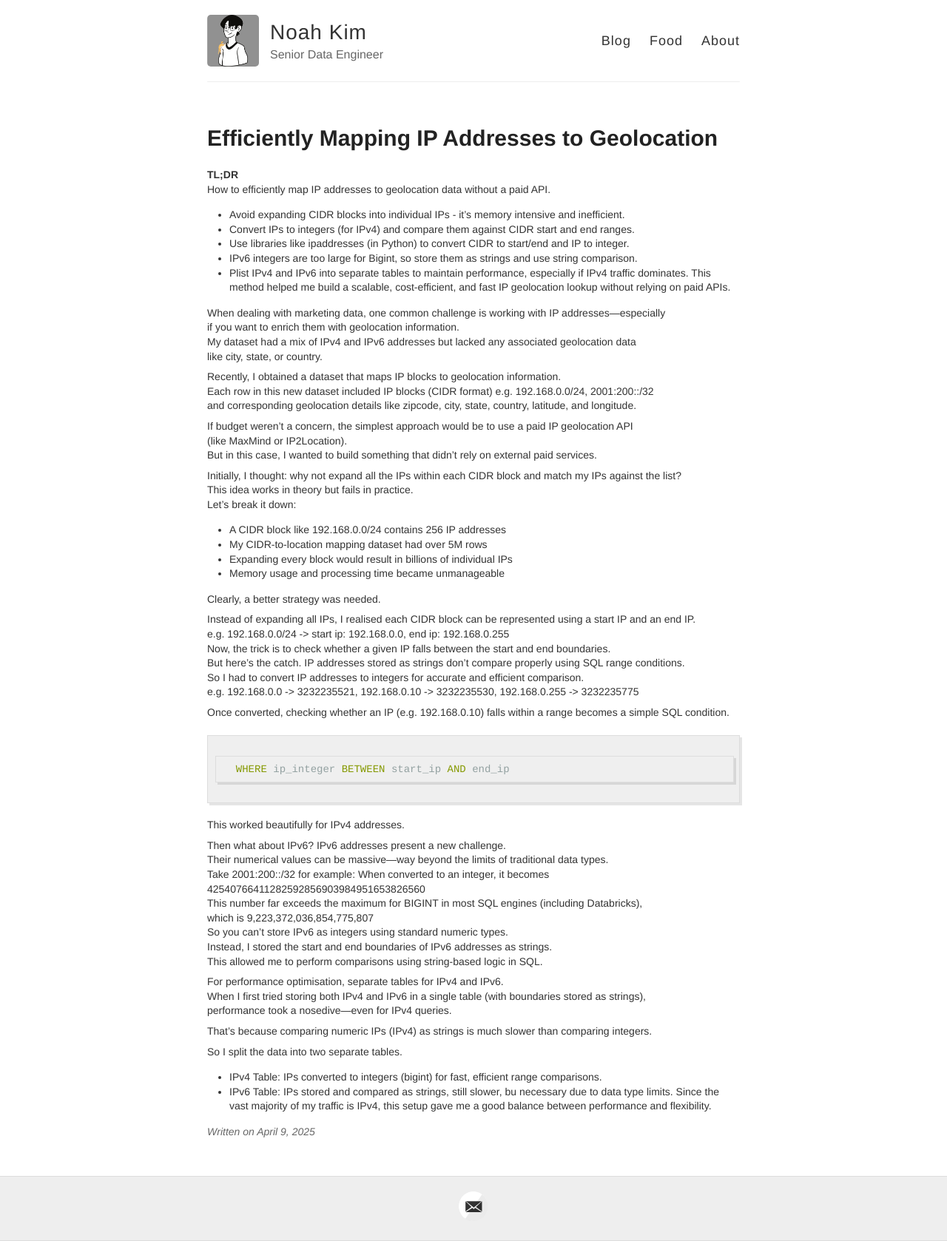
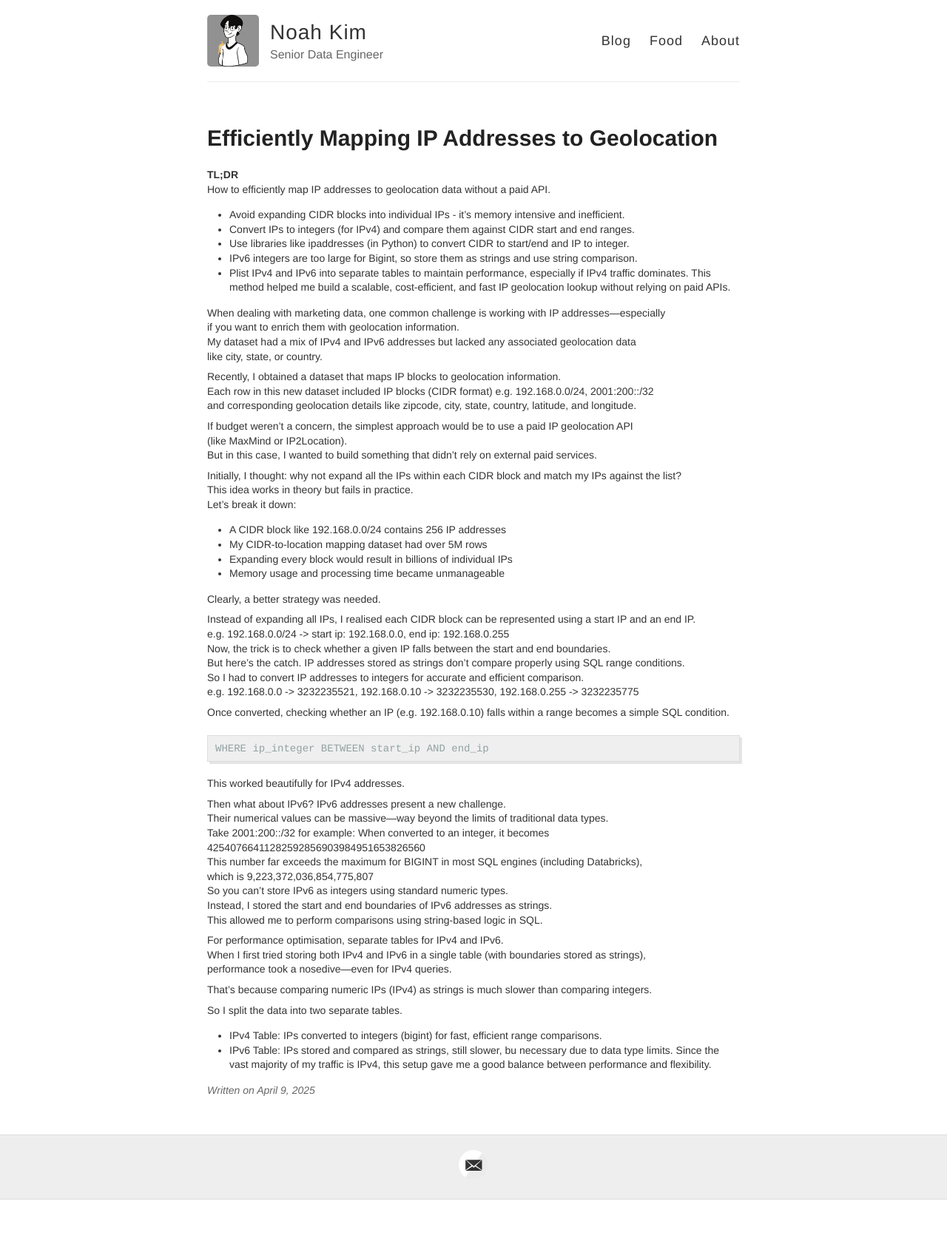
Before and after one commit to noahtjkim/noahtjkim.github.io, a Jekyll site: the page built from _posts/2025-04-09-Efficiently-Mapping-IP-to-Geolocation.md, in a window 1280 px wide. Shown: the whole page at 74% size. Built offline with Jekyll 4.4.1, drawn with Linux system fonts in a browser that asks for light colours; after the commit the page ends 1622 px from its top, so only the background shows below that.

Commit message:
Update 2025-04-09-Efficiently-Mapping-IP-to-Geolocation.md

````diff
--- a/_posts/2025-04-09-Efficiently-Mapping-IP-to-Geolocation.md
+++ b/_posts/2025-04-09-Efficiently-Mapping-IP-to-Geolocation.md
@@ -44,9 +44,9 @@ So I had to convert IP addresses to integers for accurate and efficient comparis
 e.g. 192.168.0.0 -> 3232235521, 192.168.0.10 -> 3232235530, 192.168.0.255 -> 3232235775
 
 Once converted, checking whether an IP (e.g. 192.168.0.10) falls within a range becomes a simple SQL condition.
-  ```sql
-  WHERE ip_integer BETWEEN start_ip AND end_ip
-  ```
+{% highlight python %}
+WHERE ip_integer BETWEEN start_ip AND end_ip
+{% endhighlight %}
 This worked beautifully for IPv4 addresses.
 
 Then what about IPv6? IPv6 addresses present a new challenge.
````
